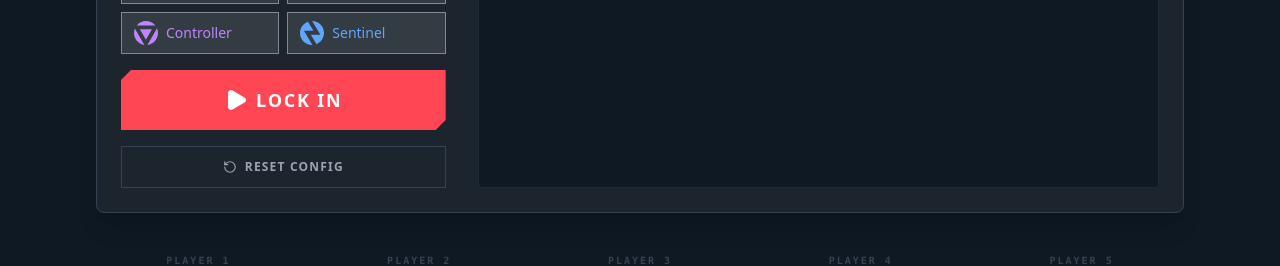
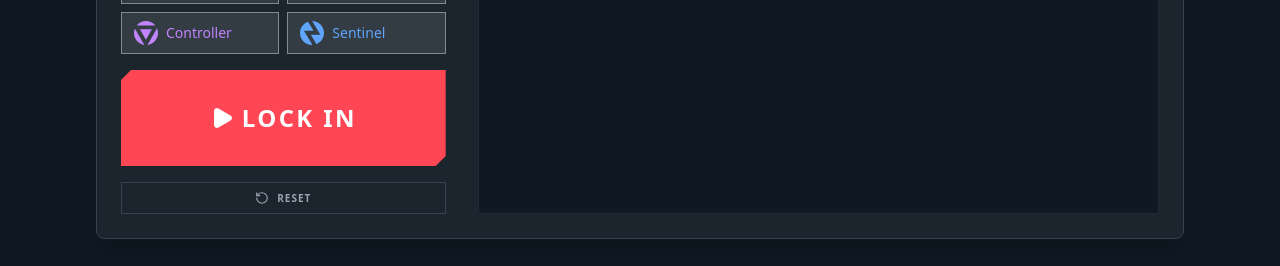
Before and after one commit to triaji-dev/valo-pick, a React (Vite) app: page / in a window 1280 px wide. Shown: the part 419-685 px from the top of the page. Built offline with nearby package versions, Linux system fonts and the light colour scheme; no server answers.

Commit message:
refine ui

```diff
--- a/src/components/agent/AgentControlPanel.tsx
+++ b/src/components/agent/AgentControlPanel.tsx
@@ -131,35 +131,29 @@ export default function AgentControlPanel({
         <button
           onClick={startRandomizer}
           disabled={!isValidConfig || isRolling || loading}
-          className={`w-full py-4 text-lg font-black uppercase tracking-widest transition-all clip-path-polygon relative group overflow-hidden ${
+          className={`w-full py-4 text-2xl font-black h-24 uppercase tracking-widest transition-all clip-path-polygon relative group overflow-hidden ${
             !isValidConfig
               ? 'bg-gray-700 text-gray-400 cursor-not-allowed'
               : isRolling
                 ? 'bg-[#FF4655] text-white cursor-wait'
-                : 'bg-[#FF4655] hover:bg-[#ff2b3d] text-white shadow-[0_0_20px_rgba(255,70,85,0.4)]'
+                : 'bg-[#FF4655] hover:bg-[#b72733] text-white shadow-[0_0_20px_rgba(255,70,85,0.4)]'
           }`}
           style={{ clipPath: 'polygon(10px 0, 100% 0, 100% calc(100% - 10px), calc(100% - 10px) 100%, 0 100%, 0 10px)' }}
         >
           <span className="relative z-10 flex items-center justify-center gap-2">
-            {isRolling ? <RefreshCw className="animate-spin" /> : <Play fill="currentColor" />}
-            {isRolling ? 'Decrypting...' : 'Lock In'}
+            {!isValidConfig ?  "" : isRolling ? <RefreshCw className="animate-spin" /> : <Play fill="currentColor" />}
+            {!isValidConfig ? 'Select agent' : isRolling ? 'Decrypting...' : 'Lock In'}
           </span>
         </button>
-        {!isValidConfig && (
-          <div className="flex items-center gap-2 mt-3 text-red-400 text-xs bg-red-900/20 p-2 border border-red-900/50">
-            <AlertTriangle size={14} />
-            <span>Not enough agents selected for squad size.</span>
-          </div>
-        )}
       </div>
 
       <button
         onClick={resetApp}
         disabled={isRolling}
-        className={`w-full py-3 text-xs font-bold uppercase tracking-widest transition-all border border-gray-700 hover:bg-white/5 text-gray-400 hover:text-white flex items-center justify-center gap-2 ${isRolling ? 'opacity-50 cursor-not-allowed' : ''}`}
+        className={`w-full h-8 text-[10px] font-bold uppercase tracking-widest transition-all border border-gray-700 hover:bg-white/5 text-gray-400 hover:text-white flex items-center justify-center gap-2 ${isRolling ? 'opacity-50 cursor-not-allowed' : ''}`}
       >
         <RotateCcw size={14} />
-        Reset Config
+        Reset
       </button>
     </div>
   );
```
